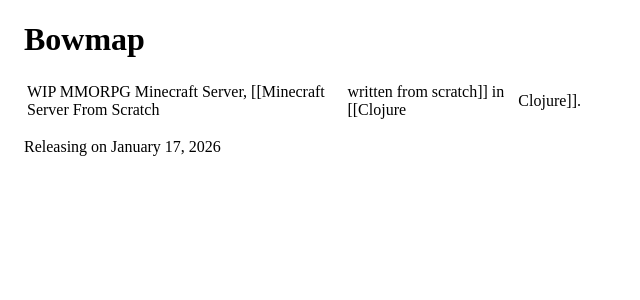
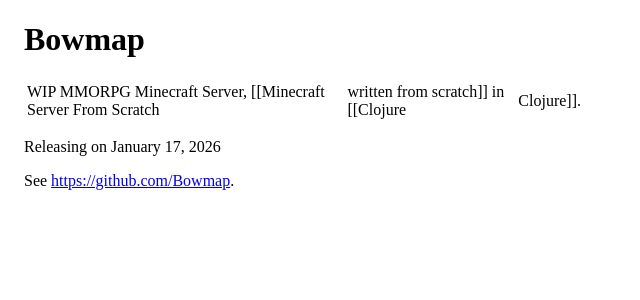
Before and after one commit to Grahp/Website, a Jekyll site: the page built from pages/Bowmap.md, in a window 1280 px wide. Shown: the top 300 px of the page, without its empty margins (0-640 px from the left). Built offline with Jekyll 4.4.1, drawn with Linux system fonts in a browser that asks for light colours.

Commit message:
Link to Bowmap Github in Bowmap

```diff
--- a/pages/Bowmap.md
+++ b/pages/Bowmap.md
@@ -5,3 +5,5 @@ title: Bowmap
 WIP MMORPG Minecraft Server, [[Minecraft Server From Scratch|written from scratch]] in [[Clojure|Clojure]].
 
 Releasing on January 17, 2026
+
+See [https://github.com/Bowmap](https://github.com/Bowmap).
```
